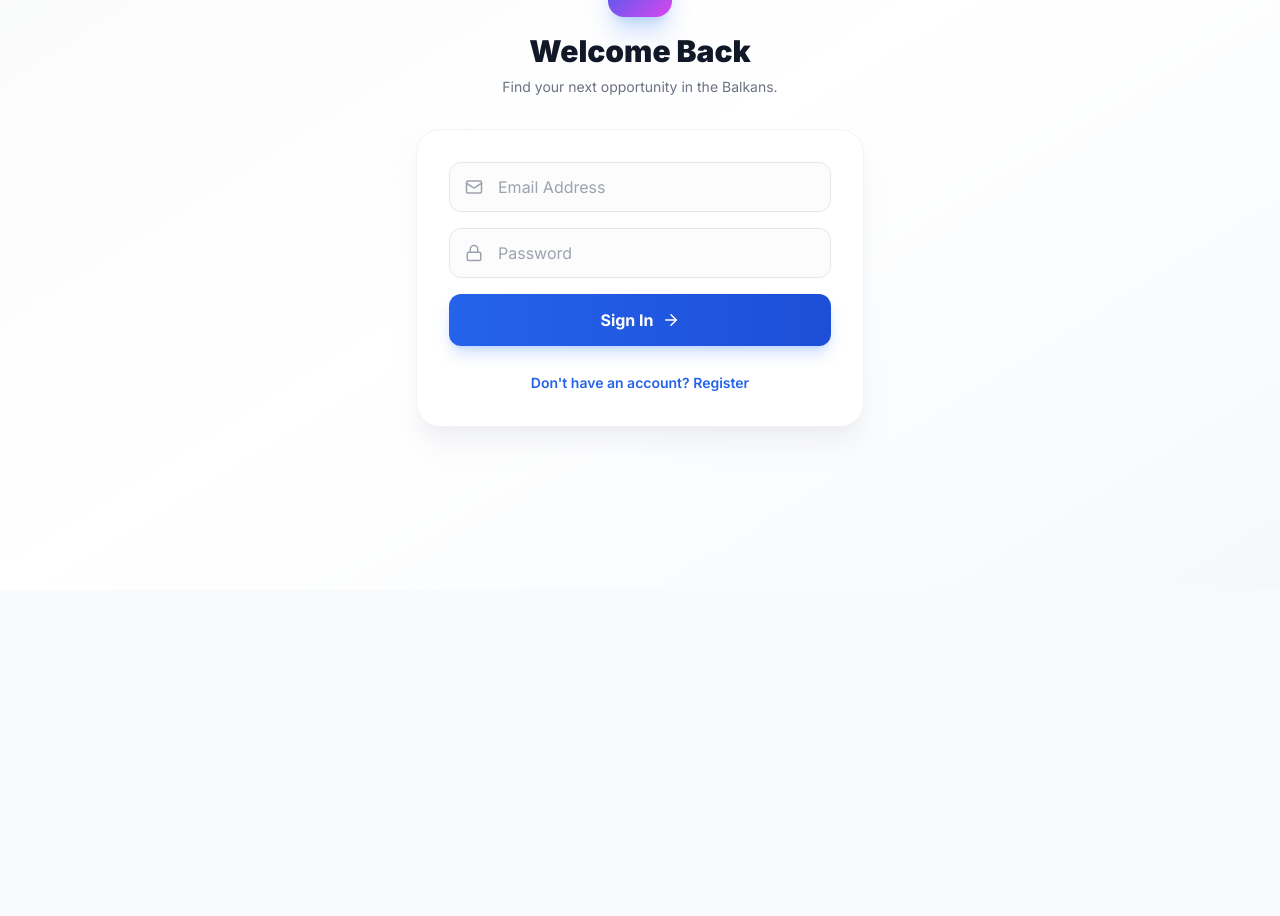
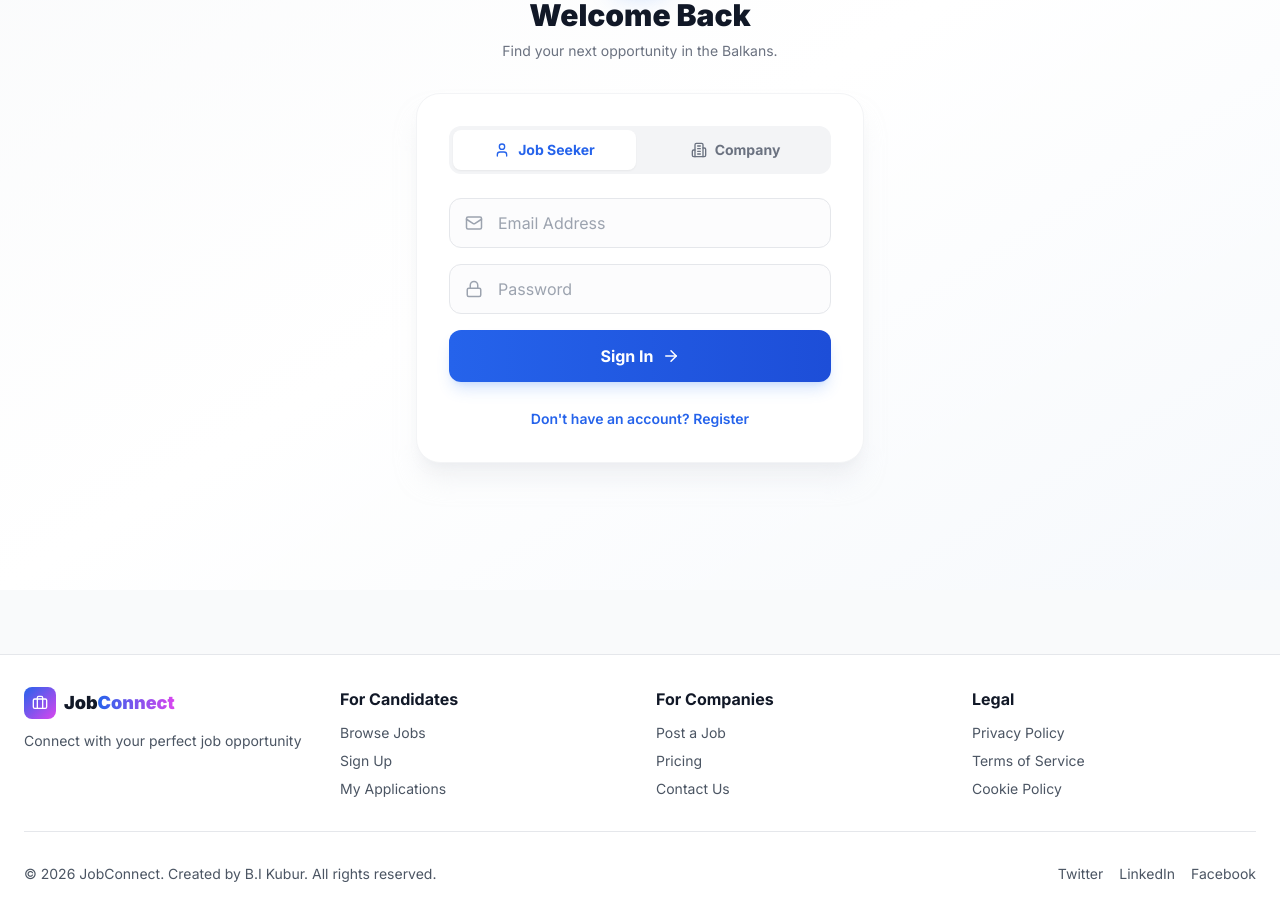
Before and after one commit to kuburkec/jobconnect-frontend, a React (Vite) app in the folder frontend/: page /auth in a window 1280 px wide. Shown: the part 210-1126 px from the top of the page. Before the commit the page ends 800 px from the top, so only its background shows below. Built offline with nearby package versions, Linux system fonts and the light colour scheme; no server answers.

Commit message:
Add Footer, fix Auth, clean repo structure

```diff
--- a/frontend/src/App.tsx
+++ b/frontend/src/App.tsx
@@ -1,5 +1,6 @@
 import { BrowserRouter, Routes, Route } from 'react-router-dom';
 import Navbar from './components/Navbar';
+import Footer from './components/Footer';
 import JobBoard from './pages/JobBoard';
 import JobDetails from './pages/JobDetails';
 import Auth from './pages/Auth';
@@ -9,9 +10,9 @@ import UserProfile from './pages/UserProfile';
 function App() {
     return (
         <BrowserRouter>
-            <div className="min-h-screen bg-gray-50 dark:bg-slate-950 text-gray-900 dark:text-gray-100 transition-colors duration-300">
+            <div className="min-h-screen bg-gray-50 dark:bg-slate-950 text-gray-900 dark:text-gray-100 transition-colors duration-300 flex flex-col">
                 <Navbar />
-                <main>
+                <main className="flex-grow">
                     <Routes>
                         <Route path="/" element={<JobBoard />} />
                         <Route path="/job/:id" element={<JobDetails />} />
@@ -20,6 +21,7 @@ function App() {
                         <Route path="/profile" element={<UserProfile />} />
                     </Routes>
                 </main>
+                <Footer />
             </div>
         </BrowserRouter>
     );
--- /dev/null
+++ b/frontend/src/components/Footer.tsx
@@ -0,0 +1,73 @@
+import { Briefcase } from 'lucide-react';
+
+export default function Footer() {
+    const currentYear = new Date().getFullYear();
+
+    return (
+        <footer className="bg-white dark:bg-slate-800 border-t border-gray-200 dark:border-slate-700 py-8 mt-16">
+            <div className="max-w-7xl mx-auto px-4 sm:px-6">
+                <div className="grid grid-cols-1 md:grid-cols-4 gap-8 mb-8">
+                    {/* Brand */}
+                    <div>
+                        <div className="flex items-center gap-2 mb-3">
+                            <div className="w-8 h-8 rounded-lg bg-gradient-to-br from-primary-600 to-accent-500 flex items-center justify-center">
+                                <Briefcase size={16} className="text-white" />
+                            </div>
+                            <span className="text-lg font-black">
+                                <span className="text-gray-900 dark:text-white">Job</span>
+                                <span className="gradient-text">Connect</span>
+                            </span>
+                        </div>
+                        <p className="text-sm text-gray-600 dark:text-gray-400">
+                            Connect with your perfect job opportunity
+                        </p>
+                    </div>
+
+                    {/* For Candidates */}
+                    <div>
+                        <h4 className="font-bold text-gray-900 dark:text-white mb-3">For Candidates</h4>
+                        <ul className="space-y-2 text-sm text-gray-600 dark:text-gray-400">
+                            <li><a href="/" className="hover:text-primary-600 dark:hover:text-primary-400 transition-colors">Browse Jobs</a></li>
+                            <li><a href="/auth" className="hover:text-primary-600 dark:hover:text-primary-400 transition-colors">Sign Up</a></li>
+                            <li><a href="#" className="hover:text-primary-600 dark:hover:text-primary-400 transition-colors">My Applications</a></li>
+                        </ul>
+                    </div>
+
+                    {/* For Companies */}
+                    <div>
+                        <h4 className="font-bold text-gray-900 dark:text-white mb-3">For Companies</h4>
+                        <ul className="space-y-2 text-sm text-gray-600 dark:text-gray-400">
+                            <li><a href="/auth" className="hover:text-primary-600 dark:hover:text-primary-400 transition-colors">Post a Job</a></li>
+                            <li><a href="#" className="hover:text-primary-600 dark:hover:text-primary-400 transition-colors">Pricing</a></li>
+                            <li><a href="#" className="hover:text-primary-600 dark:hover:text-primary-400 transition-colors">Contact Us</a></li>
+                        </ul>
+                    </div>
+
+                    {/* Legal */}
+                    <div>
+                        <h4 className="font-bold text-gray-900 dark:text-white mb-3">Legal</h4>
+                        <ul className="space-y-2 text-sm text-gray-600 dark:text-gray-400">
+                            <li><a href="#" className="hover:text-primary-600 dark:hover:text-primary-400 transition-colors">Privacy Policy</a></li>
+                            <li><a href="#" className="hover:text-primary-600 dark:hover:text-primary-400 transition-colors">Terms of Service</a></li>
+                            <li><a href="#" className="hover:text-primary-600 dark:hover:text-primary-400 transition-colors">Cookie Policy</a></li>
+                        </ul>
+                    </div>
+                </div>
+
+                {/* Divider */}
+                <div className="border-t border-gray-200 dark:border-slate-700 pt-8">
+                    <div className="flex flex-col sm:flex-row items-center justify-between gap-4">
+                        <p className="text-sm text-gray-600 dark:text-gray-400">
+                            © {2026} JobConnect. Created by B.I Kubur. All rights reserved.
+                        </p>
+                        <div className="flex gap-4 text-sm text-gray-600 dark:text-gray-400">
+                            <a href="#" className="hover:text-primary-600 dark:hover:text-primary-400 transition-colors">Twitter</a>
+                            <a href="#" className="hover:text-primary-600 dark:hover:text-primary-400 transition-colors">LinkedIn</a>
+                            <a href="#" className="hover:text-primary-600 dark:hover:text-primary-400 transition-colors">Facebook</a>
+                        </div>
+                    </div>
+                </div>
+            </div>
+        </footer>
+    );
+}
--- a/frontend/src/pages/Auth.tsx
+++ b/frontend/src/pages/Auth.tsx
@@ -30,8 +30,8 @@ export default function Auth() {
                 });
 
                 localStorage.setItem('token', res.data.token);
-                localStorage.setItem('userType', res.data.userType);
-                localStorage.setItem('email', res.data.email);
+                localStorage.setItem('userType', form.userType);
+                localStorage.setItem('email', form.email);
                 navigate('/');
 
             } else {
@@ -61,7 +61,7 @@ export default function Auth() {
     };
 
     return (
-        <div className="min-h-screen flex items-center justify-center bg-gradient-to-br from-gray-50 via-white to-primary-50/30 dark:from-slate-950 dark:via-slate-900 dark:to-primary-950/20 px-4 py-12">
+        <div className="min-h-screen flex items-center justify-center bg-gradient-to-br from-gray-50 via-white to-primary-50/30 dark:from-slate-950 dark:via-slate-900 dark:to-primary-950/20 px-4 py-8">
             <div className="w-full max-w-md">
 
                 {/* Logo */}
@@ -87,8 +87,7 @@ export default function Auth() {
                 {/* Card */}
                 <div className="bg-white dark:bg-slate-800 rounded-3xl shadow-xl shadow-gray-200/50 dark:shadow-black/30 border border-gray-100 dark:border-slate-700/50 p-8">
 
-                    {/* Role Toggle (Register only) */}
-                    {!isLogin && (
+                    {/* Role Toggle (Both Login and Register) */}
                     <div className="flex gap-2 p-1 bg-gray-100 dark:bg-slate-700/50 rounded-xl mb-6">
                         <button
                             type="button"
@@ -111,7 +110,6 @@ export default function Auth() {
                             <Building2 size={16} /> {t('company')}
                         </button>
                     </div>
-                    )}
 
                     <form onSubmit={handleSubmit} className="space-y-4">
                         {/* Email */}
@@ -145,7 +143,7 @@ export default function Auth() {
                         <button
                             type="submit"
                             disabled={loading}
-                            className="w-full py-3.5 rounded-xl bg-gradient-to-r from-primary-600 to-primary-700 hover:from-primary-700 hover:to-primary-800 text-white font-bold shadow-lg shadow-primary-500/25 hover:shadow-primary-500/40 active:scale-[0.98] transition-all flex items-center justify-center gap-2 disabled:opacity-70"
+                            className="w-full py-3.5 rounded-xl bg-gradient-to-r from-primary-600 to-primary-700 hover:from-primary-700 hover:to-primary-800 text-white font-bold shadow-lg shadow-primary-500/20 disabled:opacity-50 disabled:cursor-not-allowed transition-all flex items-center justify-center gap-2"
                         >
                             {loading ? (
                                 <Loader2 size={20} className="animate-spin" />
```
Also changed, not shown: 2 other files (tests, documents, lock files or other folders). Lines whose indentation alone changed are shown as unchanged.
